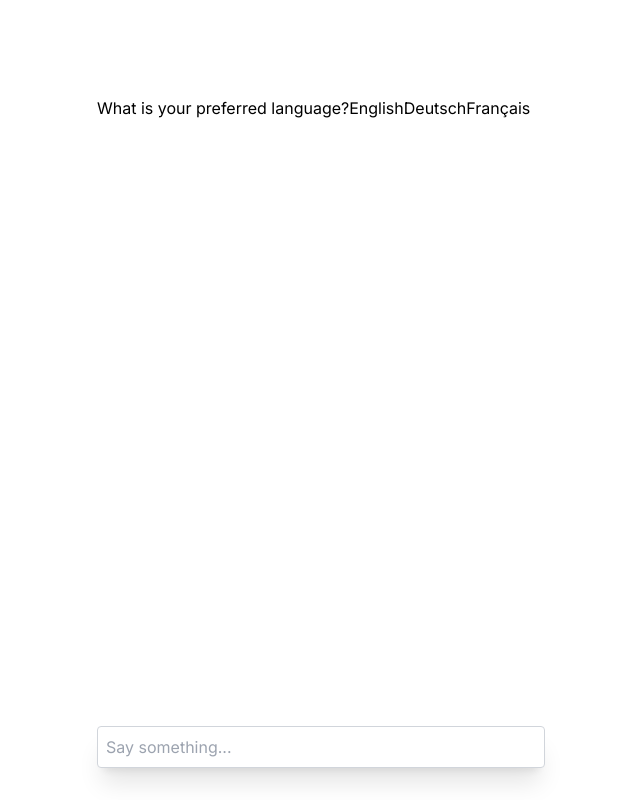
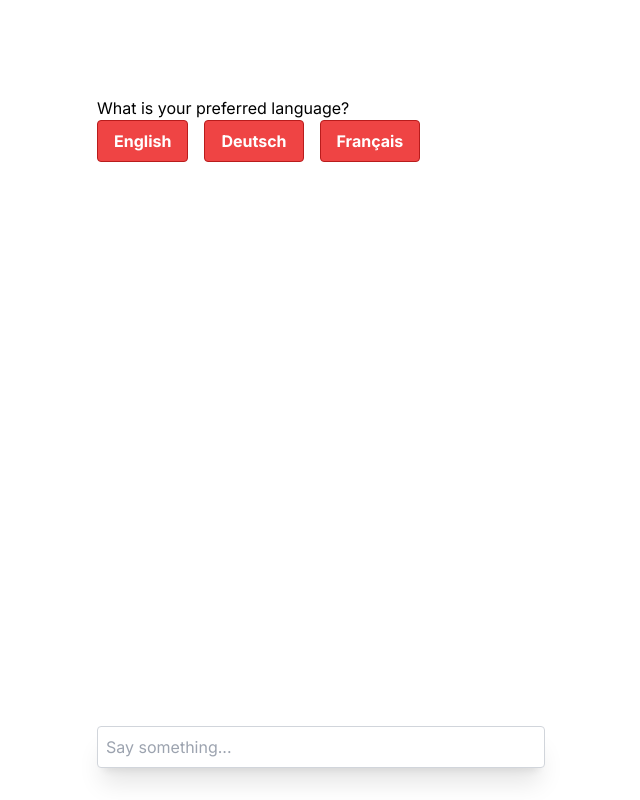
Before and after one commit to WomenPlusPlus/ginetta_team2, a Next.js app: page / in a window 1280 px wide. Shown: the whole page, without its empty margins (319-959 px from the left). Built offline with nearby package versions, Linux system fonts and the light colour scheme.

Commit message:
add button style

```diff
--- a/app/page.tsx
+++ b/app/page.tsx
@@ -22,18 +22,7 @@ export default function Chat() {
         setMessages(
             [
                 {id: '', role: 'assistant', content: 'What is your preferred lanauge?'},
-                {id: '', role: 'user', content: e.target.dataset.language}
-            ]
-        )
-    }
-
-    const handleExpertise = (e: MouseEventHandler<HTMLButtonElement>) => {
-        const buttonWrappers = Array.from(document.getElementsByClassName('levelOfExpertise'))
-        buttonWrappers[0].classList.add('hidden');
-        setMessages(
-            [
-                {id: '', role: 'assistant', content: 'How familiar are you with the Swiss law?'},
-                {id: '', role: 'user', content: e.target.dataset.language}
+                {id: '', role: 'user', content: e.target.textContent}
             ]
         )
     }
@@ -58,16 +47,22 @@ export default function Chat() {
 
             <form onSubmit={handleSubmit}>
                 <div className='languageSelection'>
-                    <label htmlFor="language">What is your preferred language?</label>
-                    <button onClick={handleLanguage} data-language="English">English</button>
-                    <button onClick={handleLanguage} data-language="German">Deutsch</button>
-                    <button onClick={handleLanguage} data-language="French">Français</button>
+                    <p>What is your preferred language?</p>
+                    <div className="block flex space-x-4 ">
+                        <button
+                            className="bg-red-500 hover:bg-red-700 text-white font-bold py-2 px-4 border border-red-700 rounded"
+                            onClick={handleLanguage} data-language="English">English
+                        </button>
+                        <button
+                            className="bg-red-500 hover:bg-red-700 text-white font-bold py-2 px-4 border border-red-700 rounded"
+                            onClick={handleLanguage} data-language="Deutsch">Deutsch
+                        </button>
+                        <button
+                            className="bg-red-500 hover:bg-red-700 text-white font-bold py-2 px-4 border border-red-700 rounded"
+                            onClick={handleLanguage} data-language="Français">Français
+                        </button>
+                    </div>
                 </div>
-                {/*<div className='levelOfExpertise'>*/}
-                {/*    <label htmlFor="expertise">How familiar are you with the Swiss law?</label>*/}
-                {/*    <button onClick={handleExpertise}>Not at all</button>*/}
-                {/*    <button onClick={handleLanguage}>Pretty familiar</button>*/}
-                {/*</div>*/}
                 <input
                     className="fixed w-full max-w-md bottom-0 border border-gray-300 rounded mb-8 shadow-xl p-2"
                     value={input}
```
